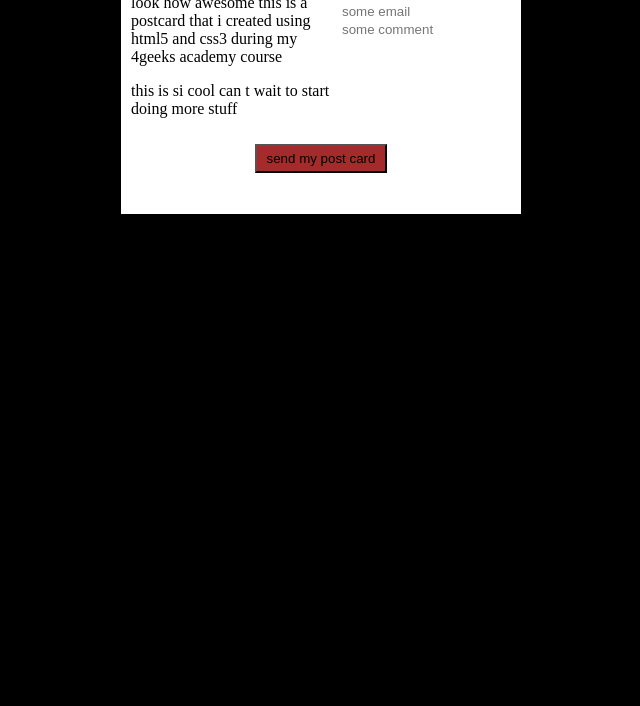
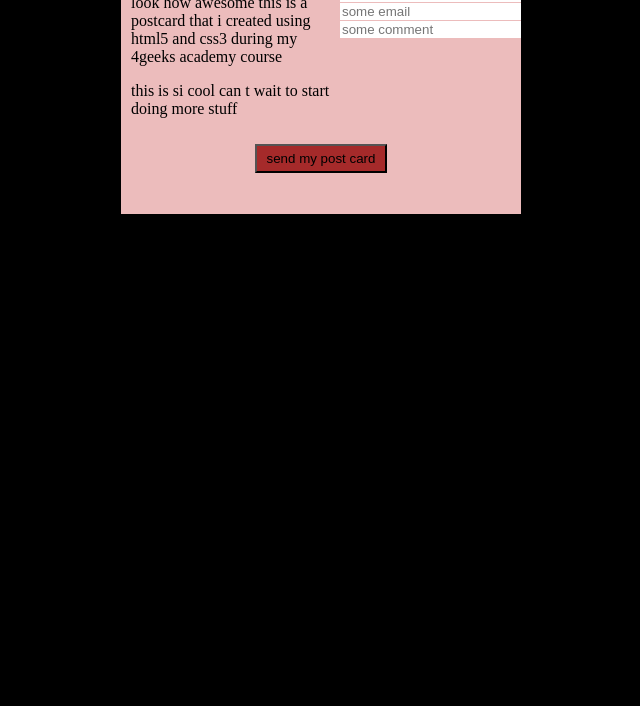
Before and after one commit to felipe-17y/postcard-96, a plain HTML site: page index.html in a window 1280 px wide. Shown: the part 94-800 px from the top of the page, without its empty margins (319-959 px from the left). Drawn offline with Linux system fonts and the light colour scheme.

Commit message:
post card

```diff
--- a/style.css
+++ b/style.css
@@ -6,7 +6,7 @@ body{
 .postcard{
     width: 400px;
     height: 300px;
-    background: white;
+    background: rgb(236, 188, 188);
     margin: auto;
 }
 .postcard-header{
```
